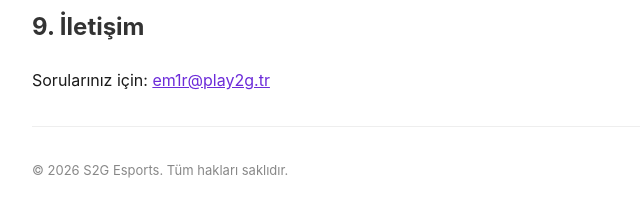
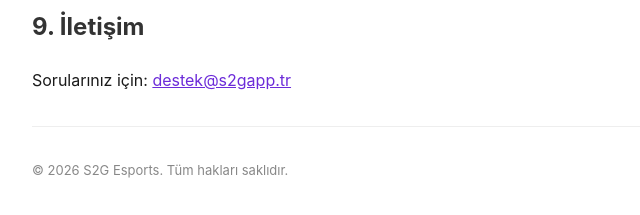
Before and after one commit to Em1rKprL/s2g-legal, a plain HTML site: page terms-of-service.html in a window 1280 px wide. Shown: the part 1336-1551 px from the top of the page, 208-848 px from the left. Drawn offline with Linux system fonts and the light colour scheme.

Commit message:
Update contact email to destek@s2gapp.tr

```diff
--- a/terms-of-service.html
+++ b/terms-of-service.html
@@ -48,7 +48,7 @@
   <p>Bu koşullar Türkiye Cumhuriyeti kanunlarına tabidir. Uyuşmazlıklarda Türkiye mahkemeleri yetkilidir.</p>
 
   <h2>9. İletişim</h2>
-  <p>Sorularınız için: <a href="mailto:em1r@play2g.tr">em1r@play2g.tr</a></p>
+  <p>Sorularınız için: <a href="mailto:destek@s2gapp.tr">destek@s2gapp.tr</a></p>
 
   <hr>
   <p style="color:#888; font-size:13px;">© 2026 S2G Esports. Tüm hakları saklıdır.</p>
```
